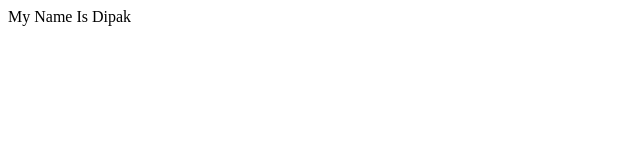
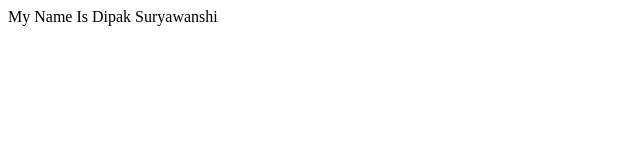
Before and after one commit to dipaksuryawanshi9226-cmyk/Student-portal, a plain HTML site: page index.html in a window 1280 px wide. Shown: the whole page, without its empty margins (0-640 px from the left). Drawn offline with Linux system fonts and the light colour scheme.

Commit message:
Update index.html

```diff
--- a/index.html
+++ b/index.html
@@ -1,5 +1,7 @@
 <html>
   <body>
-    My Name Is Dipak
+    <title> Student- Website</title>
+    My Name Is Dipak Suryawanshi </br>
+
   </body>
 </html>
```
